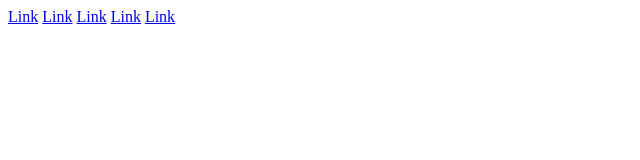
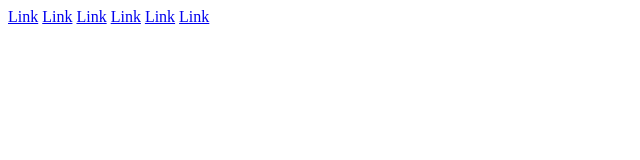
Before and after one commit to gruand13/gruand13.github.io, a plain HTML site: page index.html in a window 1280 px wide. Shown: the full height of the page, 0-640 px from the left. Drawn offline with Linux system fonts and the light colour scheme.

Commit message:
Update index.html

```diff
--- a/index.html
+++ b/index.html
@@ -3,3 +3,4 @@
 <a href="UBER/src/index.html" >Link</a>
 <a href="PULSE/index.html" >Link</a>
 <a href="Healthy-food/index.html" >Link</a>
+<a href="PORTFOLIO/index.html" >Link</a>
```
